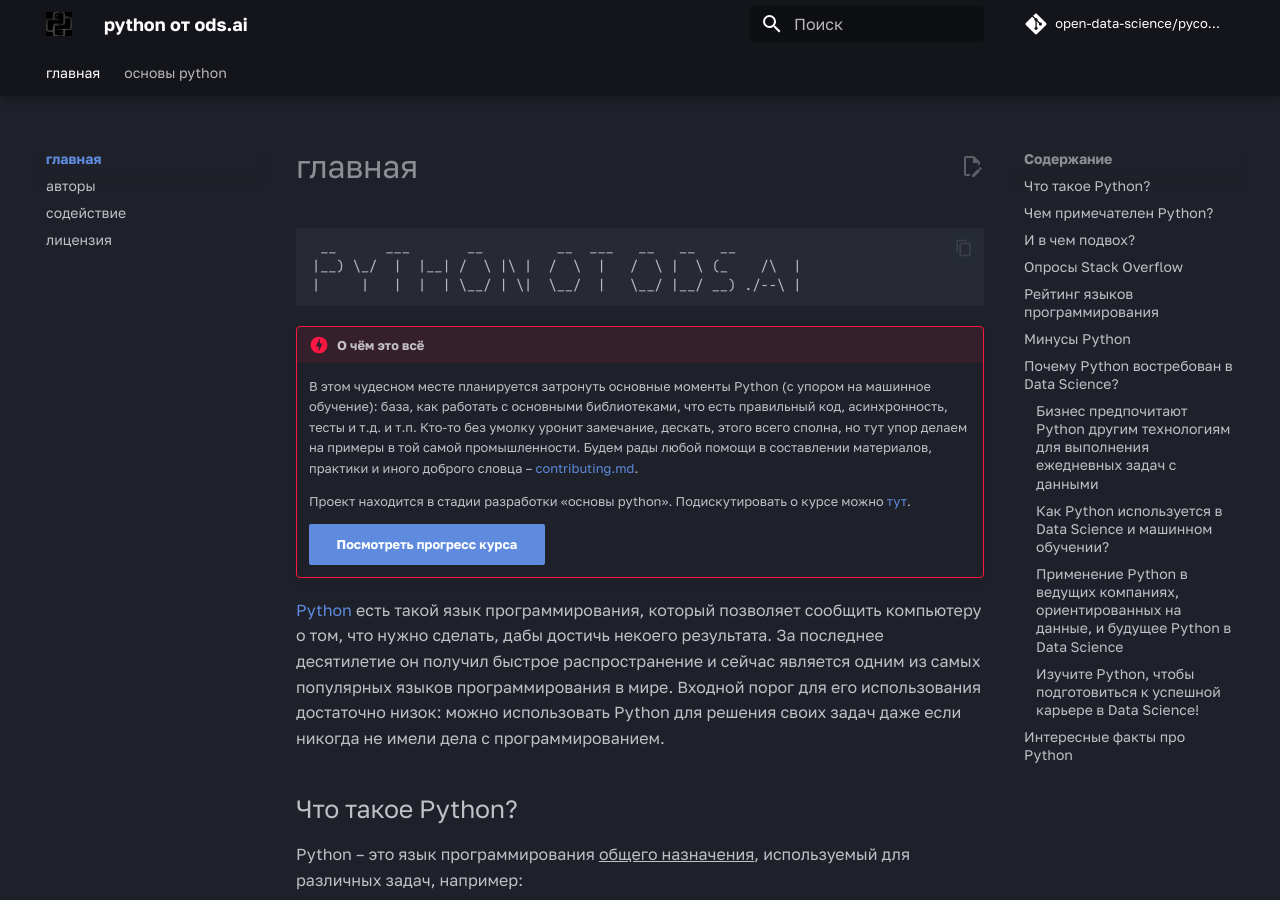
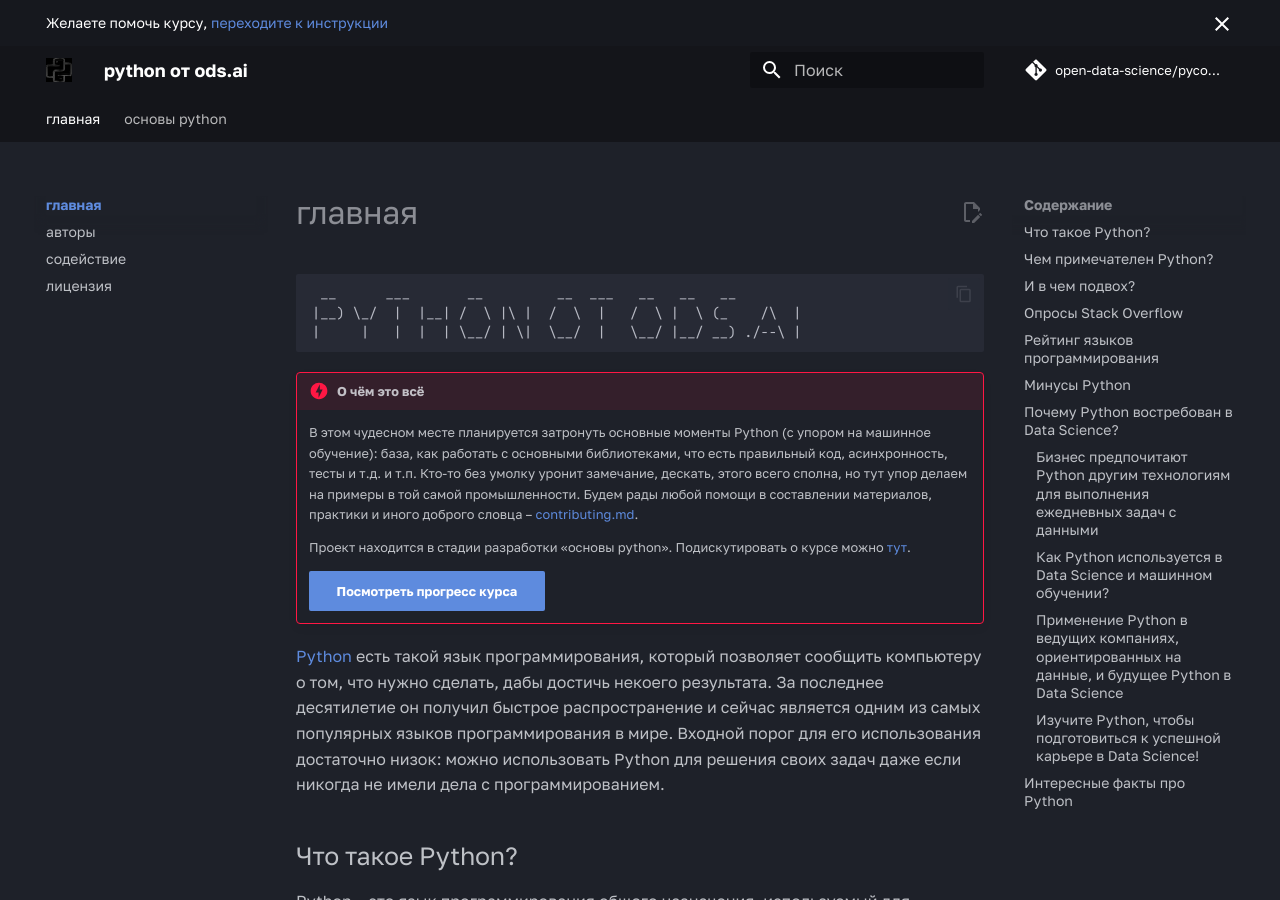
Before and after one commit to open-data-science/pycourse, an MkDocs documentation site: the page built from docs/index.md, in a window 1280 px wide and 900 px high. Built offline with MkDocs 1.6.1 and Material for MkDocs 9.7.7, drawn with Linux system fonts in a browser that asks for light colours; comment, search, counter and statistics services are not loaded.

```diff
--- /dev/null
+++ b/docs/overrides/main.html
@@ -0,0 +1,5 @@
+{% extends "base.html" %}
+
+{% block announce %}
+  Желаете помочь курсу, <a href="https://github.com/open-data-science/pycourse/blob/master/contributing.md">переходите к инструкции</a>
+{% endblock %}
--- a/mkdocs.yml
+++ b/mkdocs.yml
@@ -8,6 +8,7 @@ edit_uri: edit/master/docs/
 
 theme:
   name: material
+  custom_dir: docs/overrides
 
   static_templates:
     - 404.html
```
